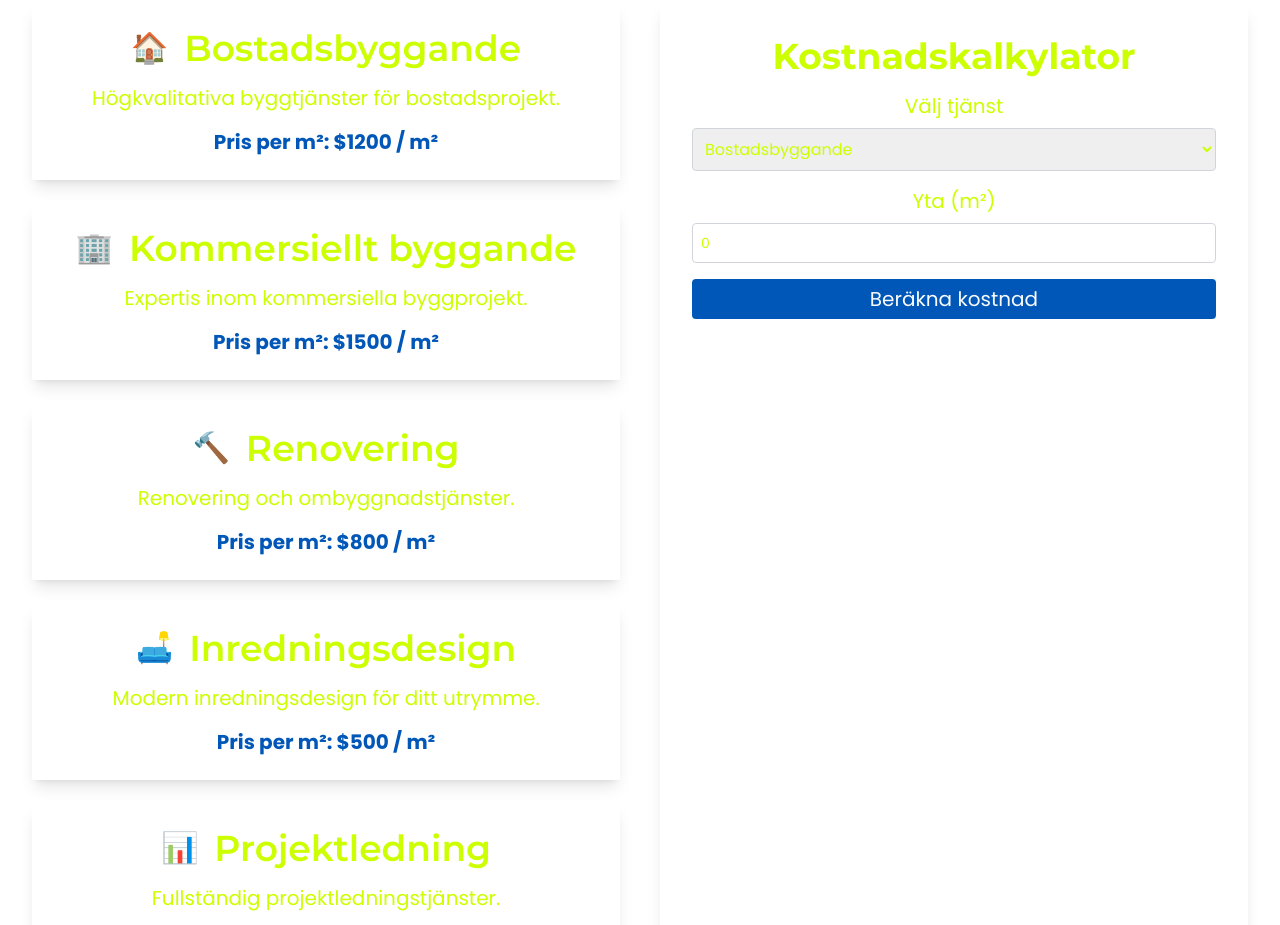
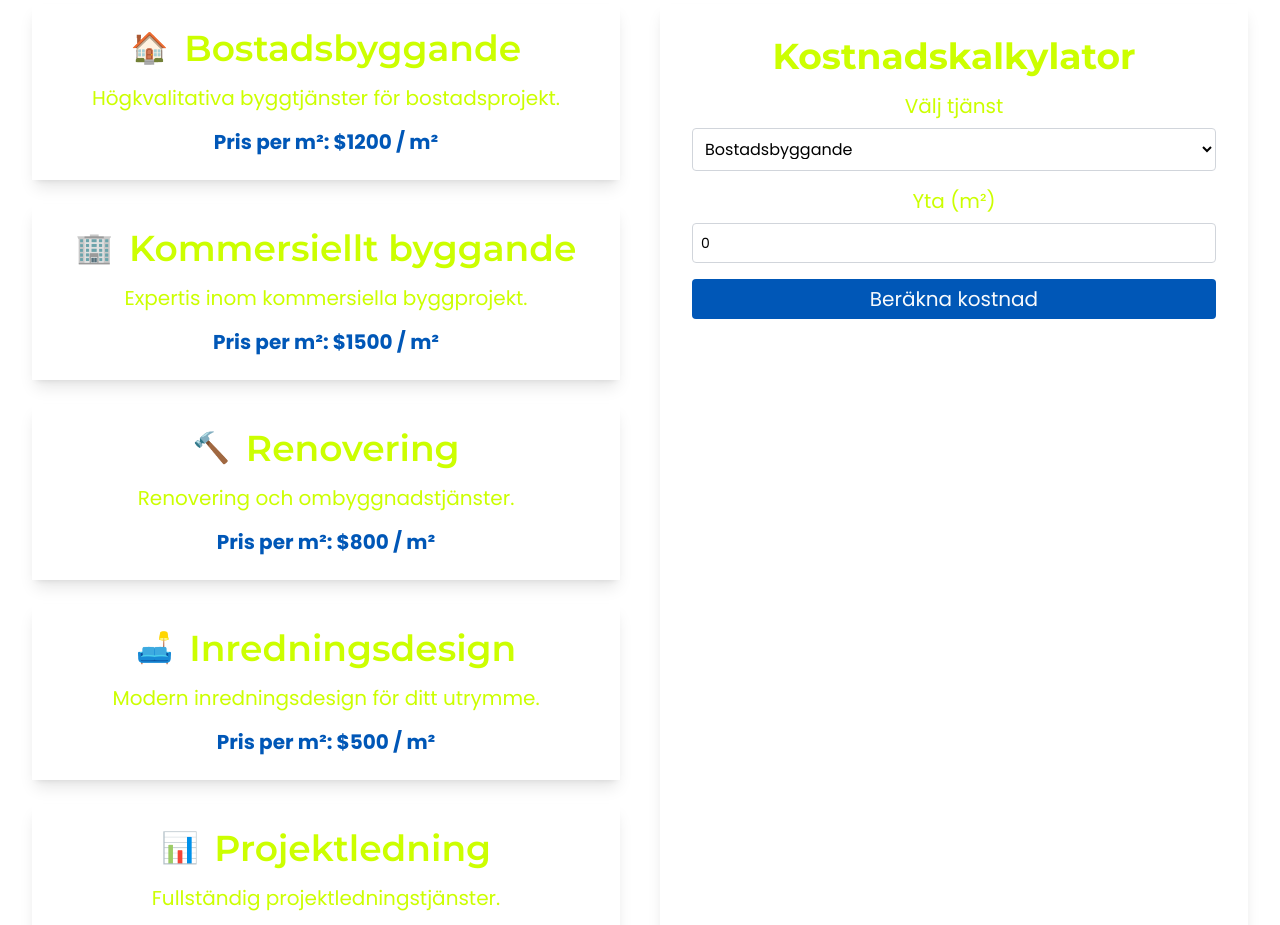
Before and after one commit to zuzeyka/rs-plat, a React (Vite) app: page / in a window 1280 px wide. Shown: the part 3520-4445 px from the top of the page. Built offline with nearby package versions, Linux system fonts and the light colour scheme.

Commit message:
fix text color on the white theme

```diff
--- a/src/components/Services.tsx
+++ b/src/components/Services.tsx
@@ -66,7 +66,7 @@ const Services = () => {
                                 </label>
                                 <select
                                     id="service"
-                                    className="w-full bg-background p-2 border border-gray-300 rounded"
+                                    className="w-full bg-white text-black dark:bg-black dark:text-white p-2 border border-gray-300 rounded"
                                     value={selectedServiceId}
                                     onChange={(e) => setSelectedServiceId(Number(e.target.value))}
                                 >
--- a/src/components/ui/input.tsx
+++ b/src/components/ui/input.tsx
@@ -1,5 +1,4 @@
 import * as React from 'react';
-
 import { cn } from '@/shared/lib/utils';
 
 const Input = React.forwardRef<HTMLInputElement, React.ComponentProps<'input'>>(({ className, type, ...props }, ref) => {
@@ -7,7 +6,7 @@ const Input = React.forwardRef<HTMLInputElement, React.ComponentProps<'input'>>(
         <input
             type={type}
             className={cn(
-                'flex h-10 w-full rounded-md border border-slate-200 bg-background px-3 py-2 text-base ring-offset-white file:border-0 file:bg-transparent file:text-sm file:font-medium file:text-slate-950 placeholder:text-typography-secondary focus-visible:outline-none focus-visible:ring-2 focus-visible:ring-slate-950 focus-visible:ring-offset-2 disabled:cursor-not-allowed disabled:opacity-50 md:text-sm',
+                'flex h-10 w-full rounded-md border border-slate-200 bg-white text-black dark:bg-black dark:text-white px-3 py-2 text-base ring-offset-white file:border-0 file:bg-transparent file:text-sm file:font-medium file:text-slate-950 placeholder:text-typography-secondary focus-visible:outline-none focus-visible:ring-2 focus-visible:ring-slate-950 focus-visible:ring-offset-2 disabled:cursor-not-allowed disabled:opacity-50 md:text-sm',
                 className
             )}
             ref={ref}
```
